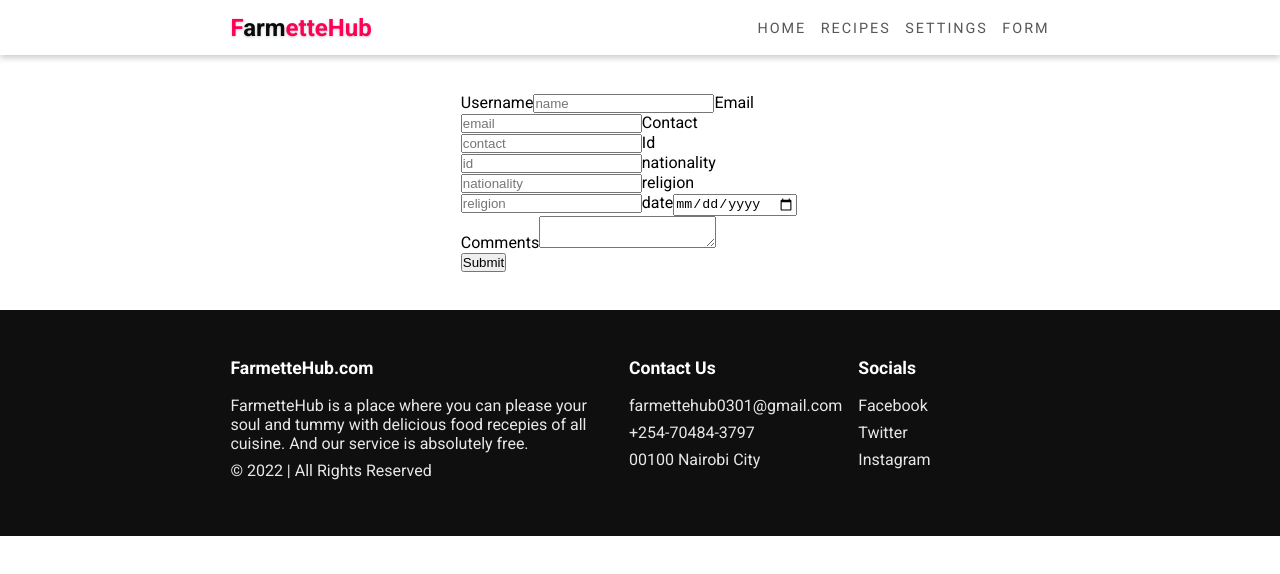
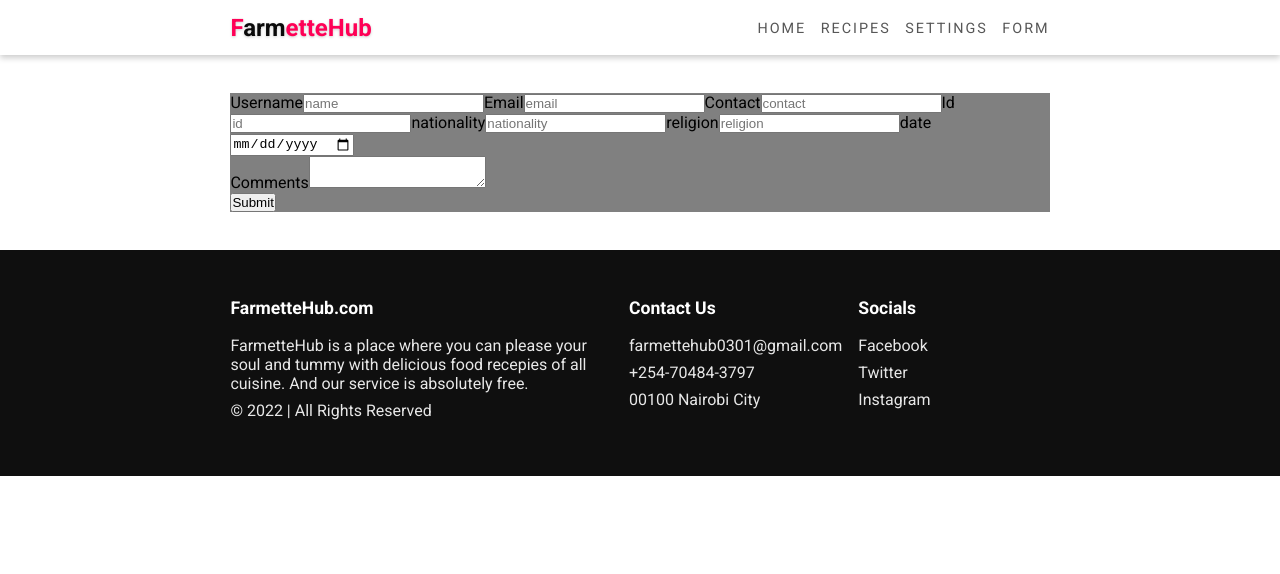
Before and after one commit to AWITI0301/Culinary-Delights, a React (Create React App) app: page /postform in a window 1280 px wide. Shown: the top 574 px of the page. Built offline with nearby package versions, Linux system fonts and the light colour scheme.

Commit message:
update README.md

```diff
--- /dev/null
+++ b/src/components/Post.css
@@ -0,0 +1,3 @@
+.jj{
+    background-color: gray;
+}
--- a/src/pages/PostForm.js
+++ b/src/pages/PostForm.js
@@ -1,4 +1,5 @@
 // import RecipeCard from "../components/RecipeCard"
+import "../components/Post.css"
 import {useState} from 'react'
 import { FontAwesomeIcon } from "@fortawesome/react-fontawesome"
 // import { faSearch } from "@fortawesome/free-solid-svg-icons"
@@ -52,10 +53,10 @@ function PostForm () {
 
     }
     return (
-        <div className='container'>
+        <div className='jj'>
             <div class="p-3 mb-2 bg-danger text-white">
-            <form onSubmit={(e)=>submit(e)}>
-                <div>
+            <form  className="form1" onSubmit={(e)=>submit(e)}>
+                <div className="details">
                      <label>Username</label>
                      <input onChange={handle} id="name" value={data.name} placeholder='name' type="text"></input>
                       <label>Email</label>
@@ -74,7 +75,7 @@ function PostForm () {
                          <label>Comments</label>
                          <textarea onChange={handle} id="comments" value={data.comments}></textarea>
                     </div>
-                   <button >
+                   <button  className="btn1">
                     Submit</button>
                 </div>
             </form>
```
Also changed, not shown: 1 other file (tests, documents, lock files or other folders). Lines whose indentation alone changed are shown as unchanged.
